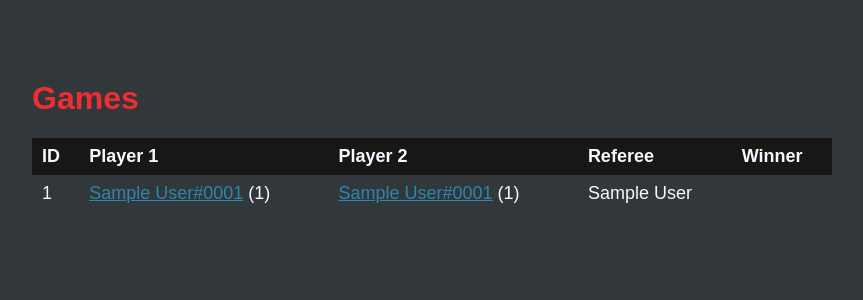
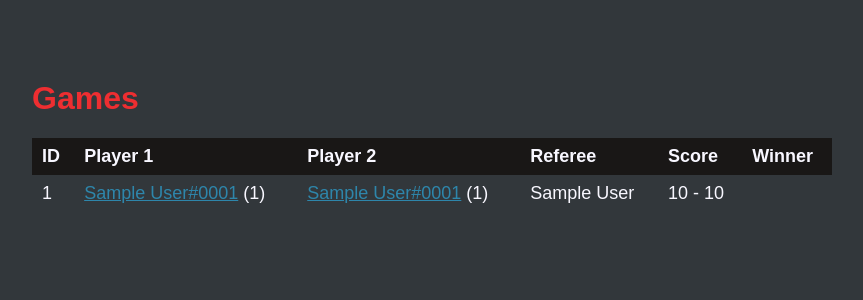
Before and after one commit to RyanSturgill9/Foosball-Ranking-System, a Flask app: page /games in a window 1280 px wide. Shown: the part 48-348 px from the top of the page, without its empty margins (18-881 px from the left). Run offline with Flask 3, Linux system fonts and the light colour scheme; tables that the repository leaves empty hold one stand-in row (values such as "Sample post").

Commit message:
Add score to displaying game

```diff
--- a/flaskapp/templates/games.html
+++ b/flaskapp/templates/games.html
@@ -12,6 +12,7 @@
         <th>Player 1</th>
         <th>Player 2</th>
         <th>Referee</th>
+        <th>Score</th>
         <th>Winner</th>
     </tr>
     {% for game in games %}
@@ -20,6 +21,7 @@
             <td><a href="{{ url_for('profile', id=game.player1.id) }}">{{ game.player1.display_name }}#{{ '%04d' % game.player1.id }}</a> ({{ game.player1.elo|round|int }})</td>
             <td><a href="{{ url_for('profile', id=game.player2.id) }}">{{ game.player2.display_name }}#{{ '%04d' % game.player2.id }}</a> ({{ game.player2.elo|round|int }})</td>
             <td>{{ game.referee.display_name }}</td>
+            <td>{{ game.player1_score }} - {{ game.player2_score }}</td>
             <td>{% if game.player1_score > game.player2_score %}
                 {{ game.player1.display_name}}
                 {% elif game.player1_score < game.player2_score %}
```
